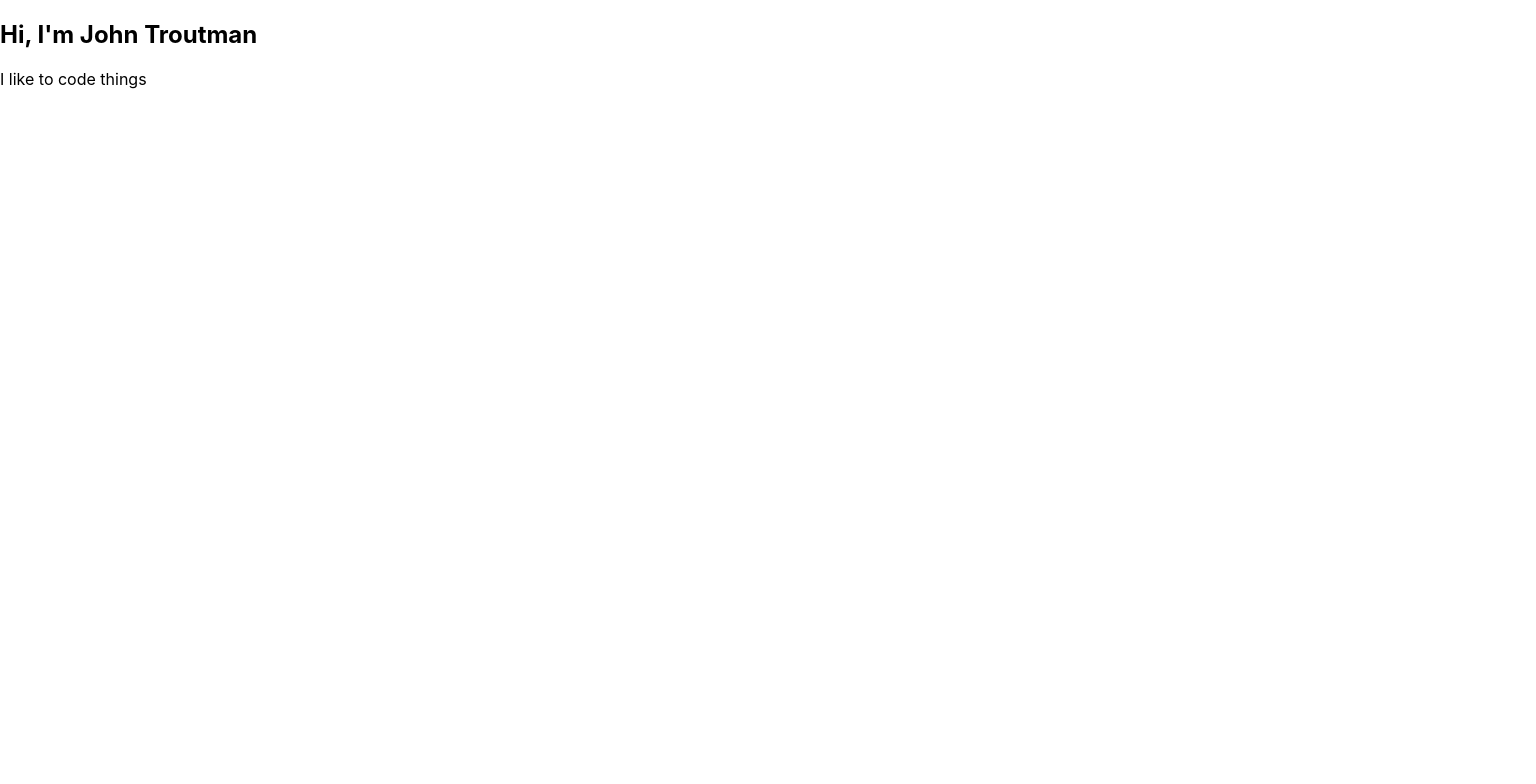
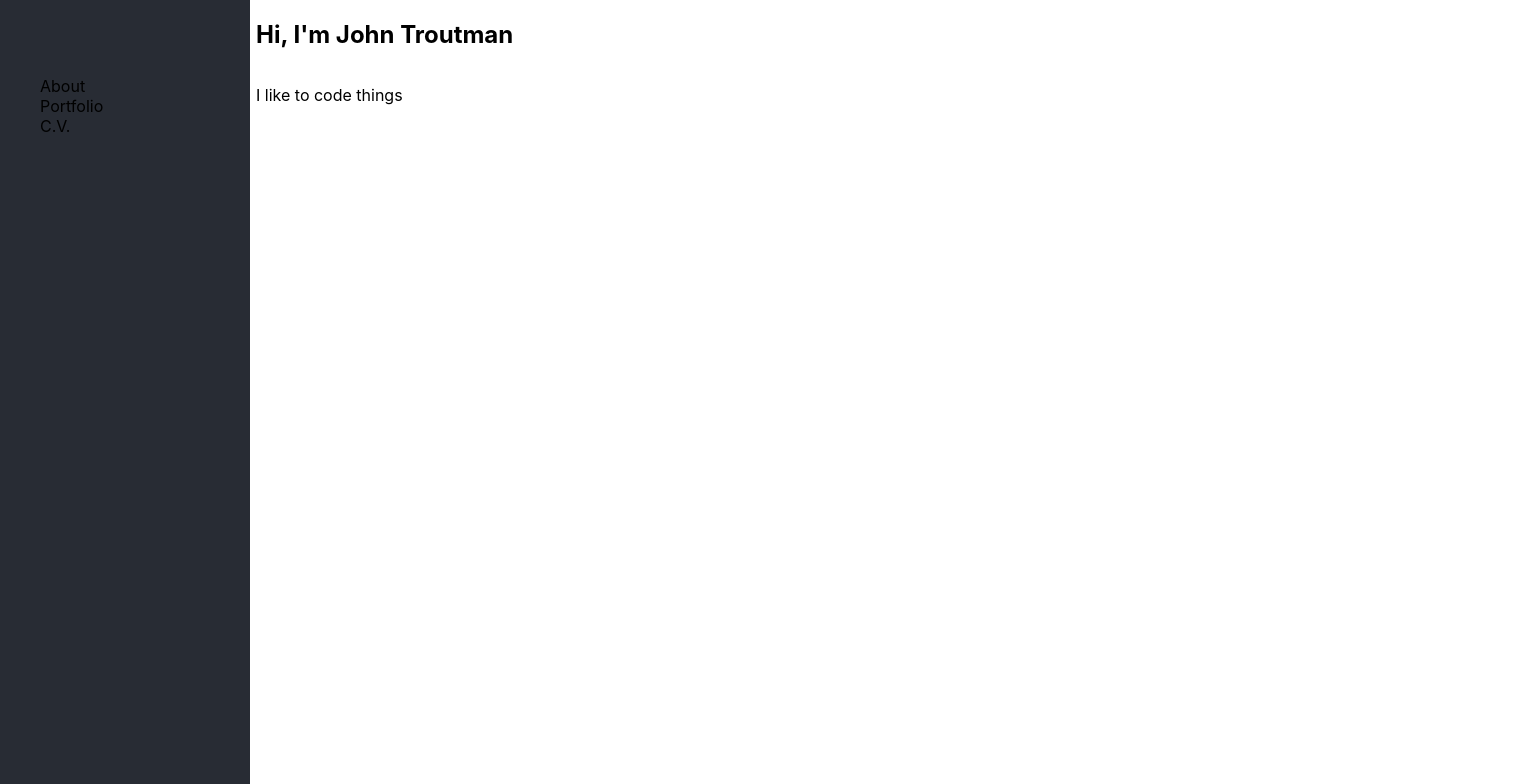
Before and after one commit to B0NG0FURY/b0ng0fury.github.io, a React (Create React App) app: page / in a window 1280 px wide. Shown: the top 784 px of the page, 1536 px wide, since content can reach past the window. Built offline with nearby package versions, Linux system fonts and the light colour scheme.

Commit message:
created Nav component and roughly positioned Nav and Welcome components.

```diff
--- a/src/App.css
+++ b/src/App.css
@@ -28,6 +28,30 @@
   color: #61dafb;
 }
 
+.sidebar {
+  height: 100%;
+  width: 250px;
+  position: fixed;
+  background-color: #282c34;
+  z-index: 1;
+  top: 0;
+  left: 0;
+  padding-top: 60px;
+  overflow-x: hidden;
+}
+
+.sidebar li {
+  list-style-type: none;
+}
+
+.main {
+  width: 100% !important;
+  display: flex;
+  flex-direction: column;
+  padding-left: 20%;
+  align-content: center;
+}
+
 @keyframes App-logo-spin {
   from {
     transform: rotate(0deg);
--- a/src/App.js
+++ b/src/App.js
@@ -1,6 +1,7 @@
 import logo from './logo.svg';
 import './App.css';
 import Welcome from './components/Welcome';
+import Nav from './components/Nav';
 
 function App() {
   return (
@@ -20,7 +21,10 @@ function App() {
     //     </a>
     //   </header>
     // </div>
-    <Welcome />
+    <div className="page">
+      <Nav />
+      <Welcome />
+    </div>
   );
 }
 
--- /dev/null
+++ b/src/components/Nav.js
@@ -0,0 +1,17 @@
+import React, { Component } from 'react';
+
+class Nav extends Component {
+    render() {
+        return(
+            <nav class="sidebar">
+                <ul>
+                    <li><a>About</a></li>
+                    <li><a>Portfolio</a></li>
+                    <li><a>C.V.</a></li>
+                </ul>
+            </nav>
+        )
+    }
+}
+
+export default Nav;
--- a/src/components/Welcome.js
+++ b/src/components/Welcome.js
@@ -1,6 +1,6 @@
 export default function Welcome() {
     return (
-        <section>
+        <section className="main">
             <h1>Hi, I'm John Troutman</h1>
             <p>I like to code things</p>
         </section>
```
